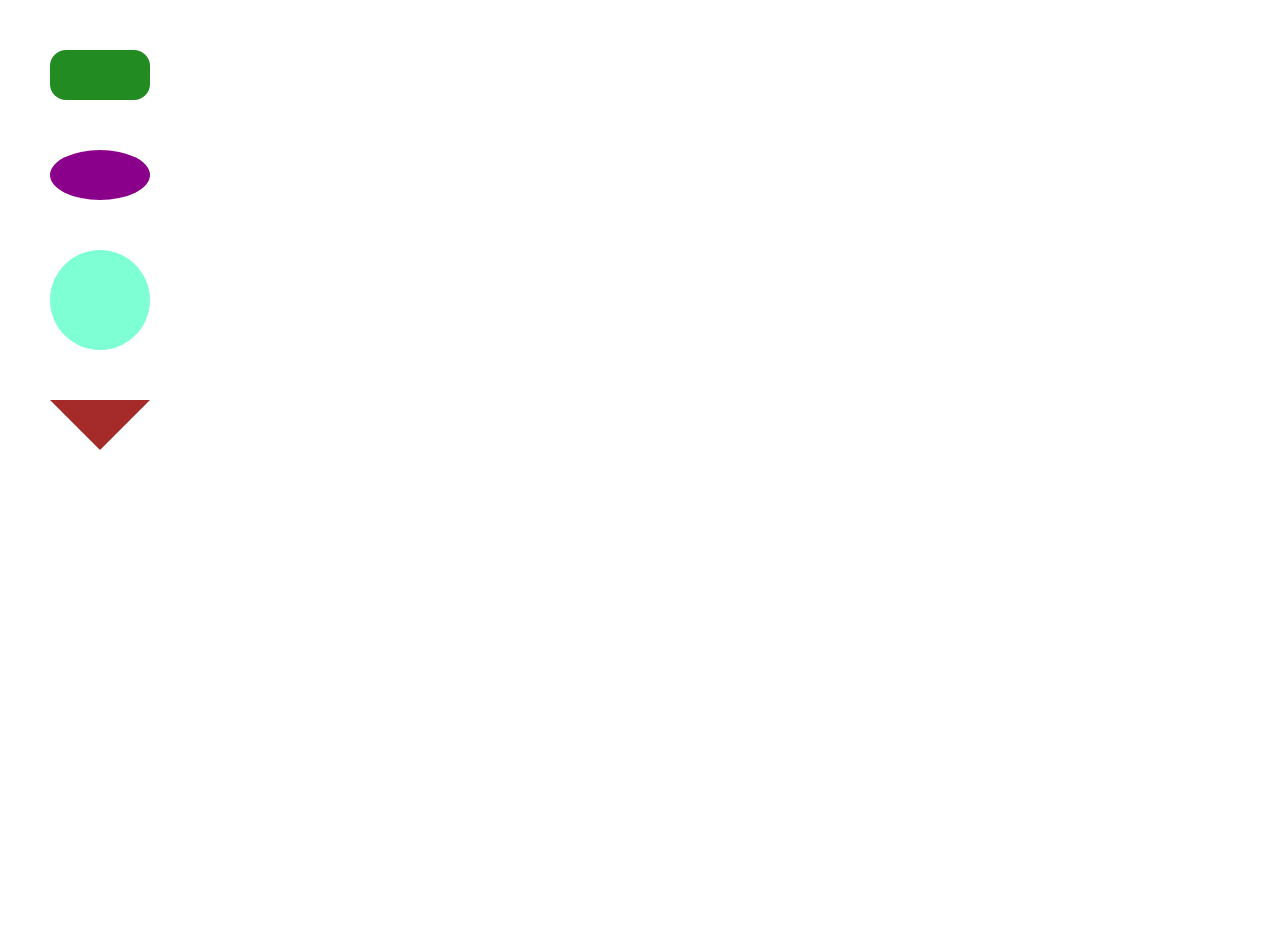
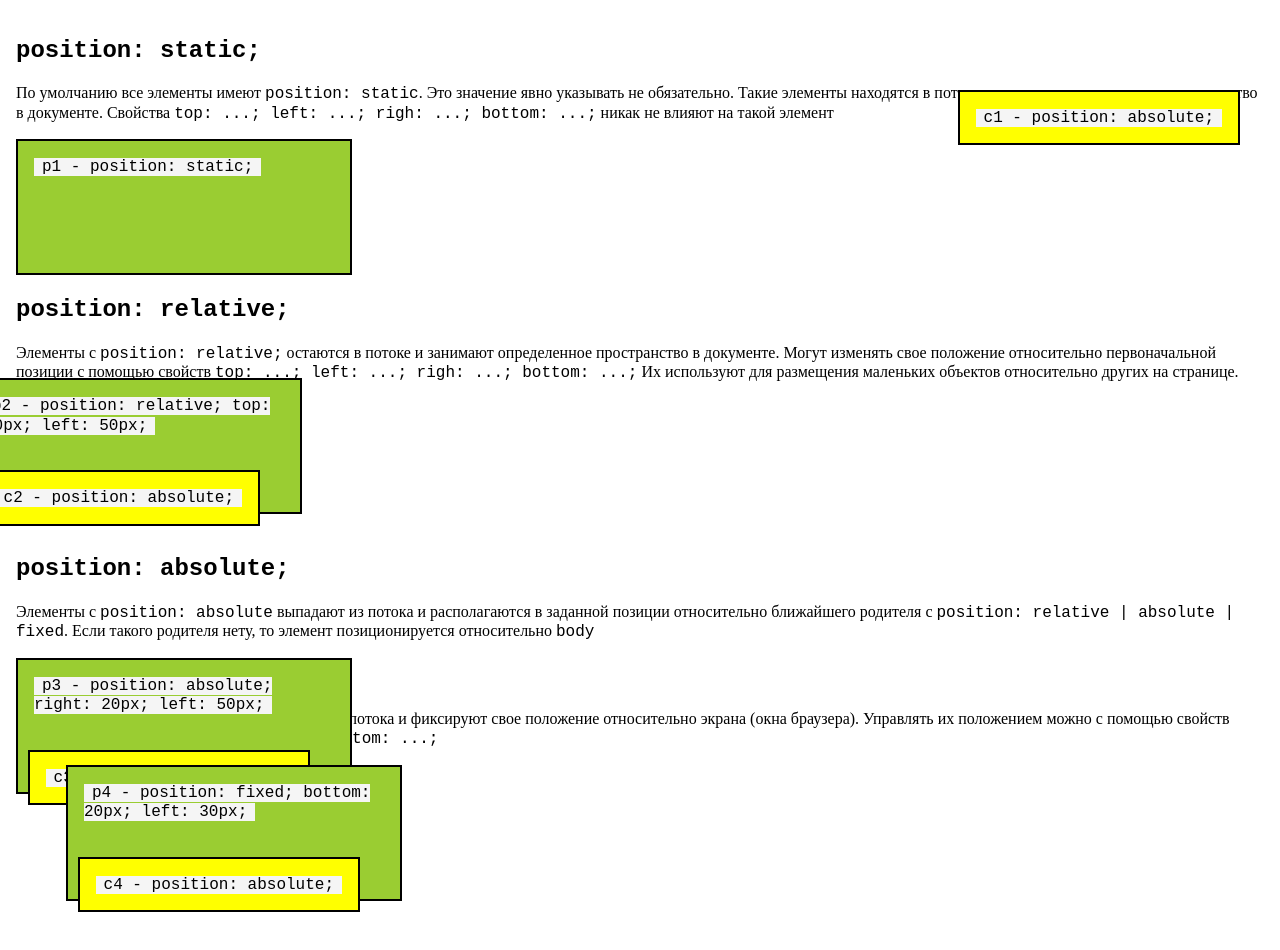
Before and after one commit to LOOOSEEER/htmlHomework, a plain HTML site: page index.html in a window 1280 px wide. Shown: the top 950 px of the page. Before the commit the page ends 800 px from the top, so only its background shows below. Drawn offline with nearby package versions, Linux system fonts and the light colour scheme.

Commit message:
task1 lesson 9

```diff
--- a/index.html
+++ b/index.html
@@ -2,20 +2,61 @@
 <html lang="en">
   <head>
     <meta charset="UTF-8" />
-    <title>Selectors Exercise</title>
+    <title>Document</title>
     <link
       rel="stylesheet"
       href="https://cdnjs.cloudflare.com/ajax/libs/normalize/8.0.1/normalize.min.css"
       integrity="sha256-l85OmPOjvil/SOvVt3HnSSjzF1TUMyT9eV0c2BzEGzU="
       crossorigin="anonymous"
     />
-<link rel="stylesheet" href="styles.css">
+    <link rel="stylesheet" href="styles.css" />
+  </head>
 
-</head>
- <body>
-  <div class="rectangle"></div>
-  <div class="oval"></div>
-  <div class="circle"></div>
-  <div class="triangle"></div>
- </body>
+  <body>
+    <div class="container">
+      <h2><code>position: static;</code></h2>
+      <p>
+        По умолчанию все элементы имеют <code>position: static</code>. Это значение явно указывать
+        не обязательно. Такие элементы находятся в потоке и занимают определенное пространство в
+        документе. Свойства <code>top: ...; left: ...; righ: ...; bottom: ...;</code> никак не
+        влияют на такой элемент
+      </p>
+      <div class="parent static-parent">
+        <code class="tip">p1 - position: static;</code>
+        <div class="child"><code class="tip">c1 - position: absolute;</code></div>
+      </div>
+      <h2><code>position: relative;</code></h2>
+      <p>
+        Элементы с <code>position: relative;</code> остаются в потоке и занимают определенное
+        пространство в документе. Могут изменять свое положение относительно первоначальной позиции
+        с помощью свойств <code>top: ...; left: ...; righ: ...; bottom: ...;</code> Их используют
+        для размещения маленьких объектов относительно других на странице.
+      </p>
+      <div class="parent relative-parent">
+        <code class="tip">p2 - position: relative; top: 20px; left: 50px;</code>
+        <div class="child"><code class="tip">c2 - position: absolute;</code></div>
+      </div>
+      <h2><code>position: absolute;</code></h2>
+      <p>
+        Элементы с <code>position: absolute</code> выпадают из потока и располагаются в заданной
+        позиции относительно ближайшего родителя с
+        <code>position: relative | absolute | fixed</code>. Если такого родителя нету, то элемент
+        позиционируется относительно <code>body</code>
+      </p>
+      <div class="parent absolute-parent">
+        <code class="tip">p3 - position: absolute; right: 20px; left: 50px;</code>
+        <div class="child"><code class="tip">c3 - position: absolute;</code></div>
+      </div>
+      <h2><code>position: fixed;</code></h2>
+      <p>
+        Элементы с <code>position: fixed;</code> выпадают из потока и фиксируют свое положение
+        относительно экрана (окна браузера). Управлять их положением можно с помощью свойств
+        <code>top: ...; left: ...; righ: ...; bottom: ...;</code>
+      </p>
+      <div class="parent fixed-parent">
+        <code class="tip">p4 - position: fixed; bottom: 20px; left: 30px;</code>
+        <div class="child"><code class="tip">c4 - position: absolute;</code></div>
+      </div>
+    </div>
+  </body>
 </html>
--- a/styles.css
+++ b/styles.css
@@ -1,28 +1,60 @@
-div{
-  margin: 50px;
-  box-sizing: border-box;
+div {
+  padding: 16px;
 }
-.rectangle{
-  width: 100px;
-  height: 50px;
-  background-color: forestgreen;
-  border-radius: 16px;
+
+.child,
+.parent {
+  border: 2px solid black;
 }
-.oval{
-  width: 100px;
-  height: 50px;
-  background-color: darkmagenta;
-  border-radius: 50%;
+
+.child {
+  position: absolute;
+  top: 90px;
+  right: 40px;
 }
-.circle{
+
+.parent {
+  width: 300px;
+  height: 100px;
+  background-color: yellowgreen;
+}
+
+.child {
+  background: yellow;
+  position: absolute;
+}
+
+.tip {
+  opacity: 1;
+  background-color: whitesmoke;
+  padding: 0 8px;
+}
+
+.green {
   width: 100px;
   height: 100px;
-  background-color: aquamarine;
-  border-radius: 50%;
+  background: green;
+  float: left;
 }
-.triangle{
-  width: 100px;
-  height: 100px;
-  border: 50px solid transparent;
-  border-top-color: brown;
+
+.container {
+  height: 2000px;
 }
+.static-parent{
+  position: static;
+}
+.relative-parent{
+  position: relative;
+  bottom: 20px;
+  right: 50px;
+}
+.absolute-parent{
+  position: absolute;
+  margin-bottom: 20px;
+  margin-right: 50px;
+}
+.fixed-parent{
+  position: fixed;
+  margin-bottom: 20px;
+  margin-left: 50px;
+}
```
